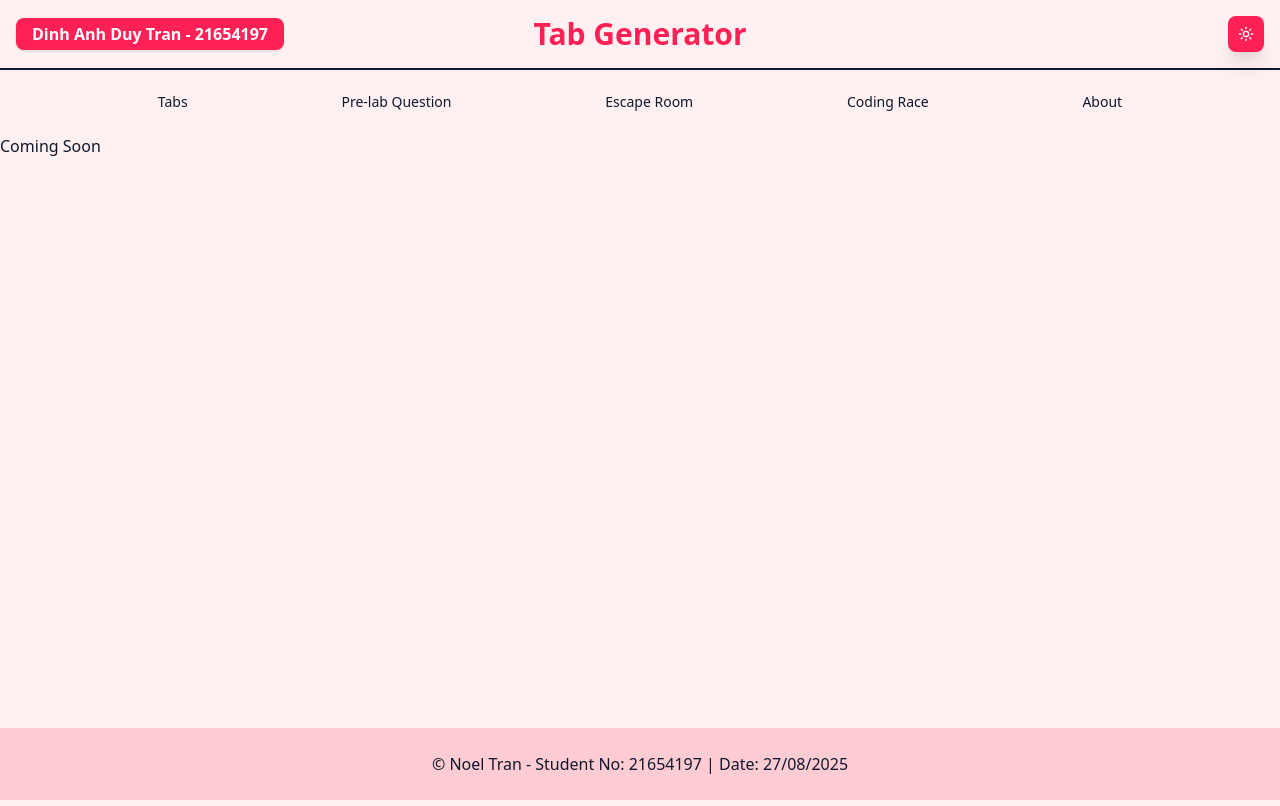
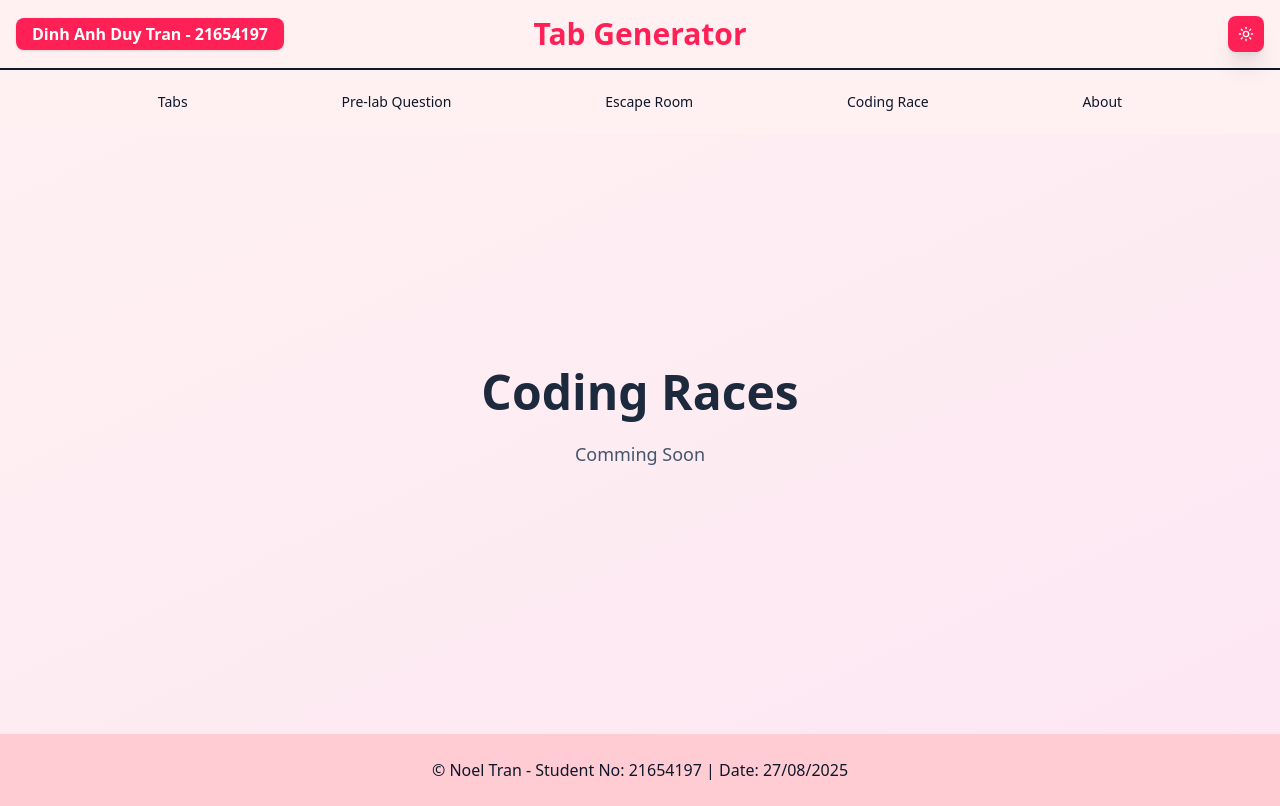
Before and after one commit to dinhanhduytran/assignment-cwa01, a Next.js app: page /court-room in a window 1280 px wide. Built offline with nearby package versions, Linux system fonts and the light colour scheme.

Commit message:
comming soon page

```diff
--- a/src/app/coding-races/page.tsx
+++ b/src/app/coding-races/page.tsx
@@ -1,3 +1,5 @@
+import CommingSoon from "@/components/CommingSoon";
+
 export default function CodingRaces() {
-  return <div>Coming Soon</div>;
+  return <CommingSoon title="Coding Races" description="Comming Soon" />;
 }
--- a/src/app/court-room/page.tsx
+++ b/src/app/court-room/page.tsx
@@ -1,3 +1,5 @@
+import CommingSoon from "@/components/CommingSoon";
+
 export default function CourtRoom() {
-  return <div>Coming Soon</div>;
+  return <CommingSoon title="Coding Races" description="Comming Soon" />;
 }
--- a/src/app/escape-room/page.tsx
+++ b/src/app/escape-room/page.tsx
@@ -1,3 +1,5 @@
+import CommingSoon from "@/components/CommingSoon";
+
 export default function EscapeRoom() {
-  return <div>Coming Soon</div>;
+  return <CommingSoon title="Escape Room" description="Comming Soon" />;
 }
--- a/src/app/pre-lab-question/page.tsx
+++ b/src/app/pre-lab-question/page.tsx
@@ -1,3 +1,5 @@
+import CommingSoon from "@/components/CommingSoon";
+
 export default function PrelabQuestion() {
-  return <div>Coming Soon</div>;
+  return <CommingSoon title="Prelab Question" description="Comming Soon" />;
 }
--- /dev/null
+++ b/src/components/CommingSoon.tsx
@@ -0,0 +1,25 @@
+interface ComingSoonProps {
+  title?: string;
+  description?: string;
+}
+
+export default function ComingSoon({
+  title = "Coming Soon",
+  description = "We're working hard to bring you something amazing. Stay tuned!",
+}: ComingSoonProps) {
+  return (
+    <div className="flex-1 flex items-center justify-center min-h-[calc(100vh-200px)] bg-gradient-to-br from-rose-50 to-pink-100 dark:from-slate-900 dark:to-slate-800">
+      <div className="text-center max-w-2xl mx-auto px-6">
+        {/* Title */}
+        <h1 className="text-4xl md:text-5xl font-bold text-slate-800 dark:text-white mb-6">
+          {title}
+        </h1>
+
+        {/* Description */}
+        <p className="text-lg text-slate-600 dark:text-slate-300 mb-8">
+          {description}
+        </p>
+      </div>
+    </div>
+  );
+}
```
